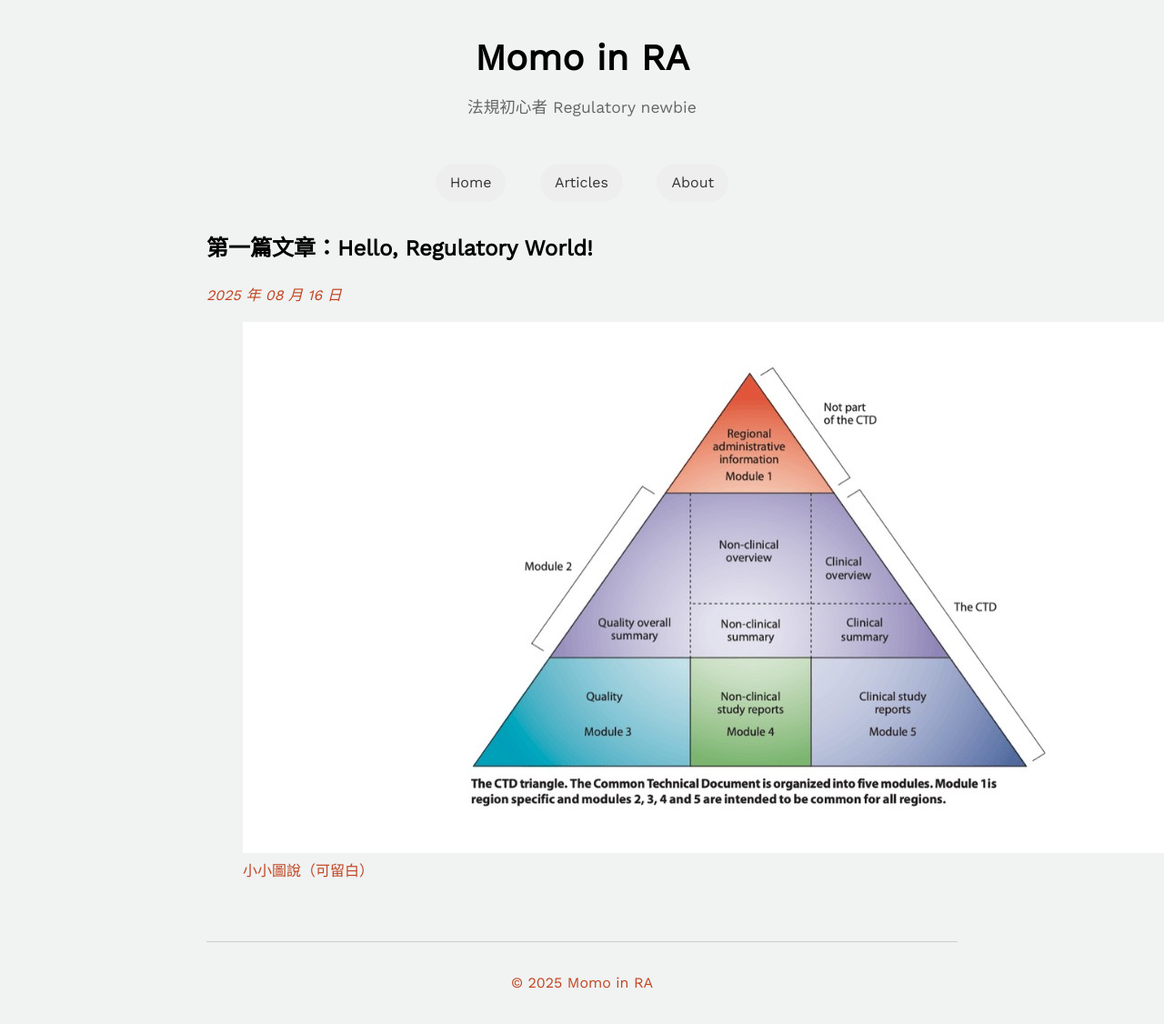
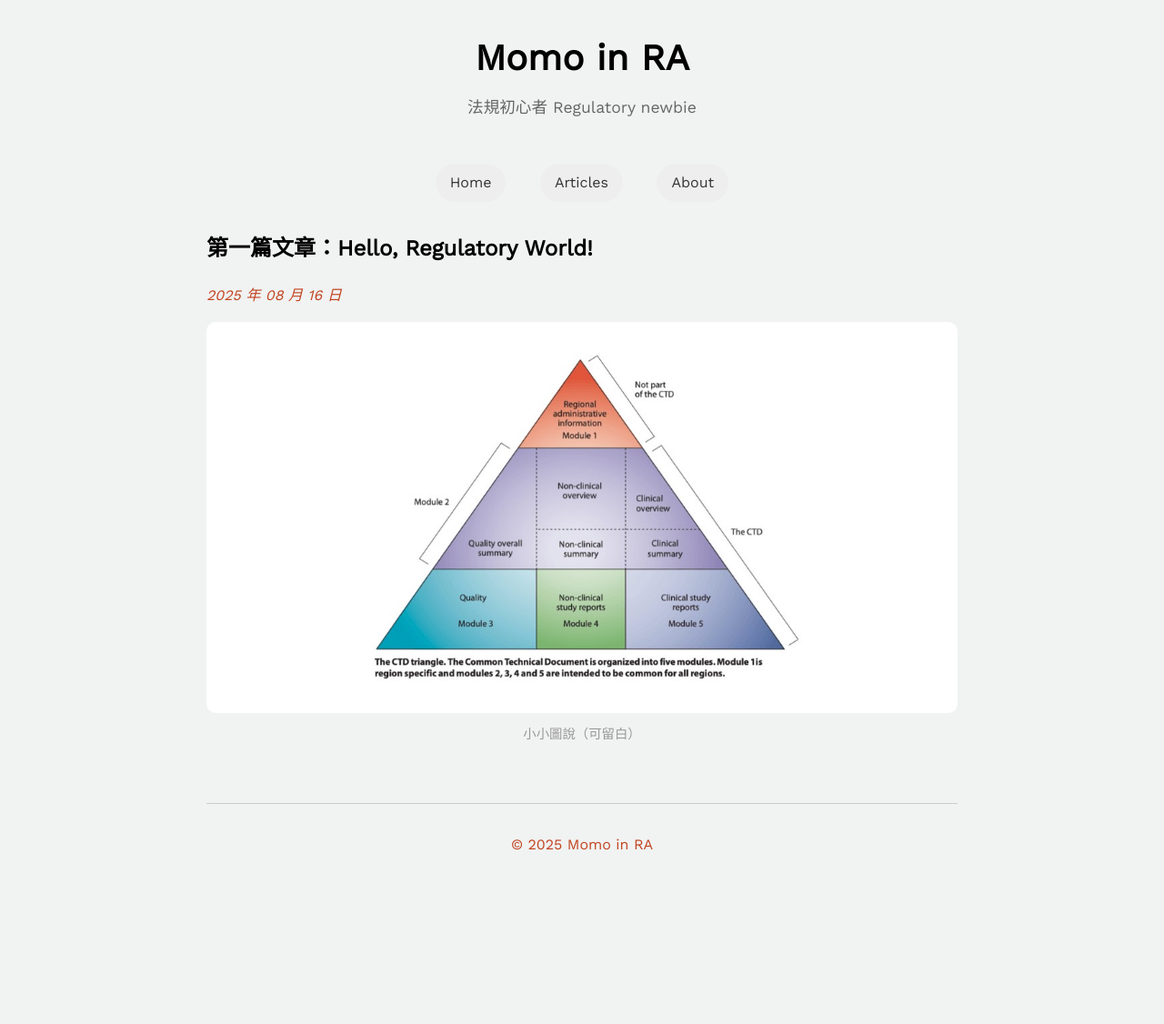
Before and after one commit to MomoInRA/github.io, a Jekyll site: the page built from _posts/2025-08-16-first-post.md, in a window 1280 px wide and 1157 px high. Shown: the top 1126 px of the window at 91% size. Built offline with Jekyll 4.4.1, drawn with Linux system fonts in a browser that asks for light colours.

Commit message:
Update style.css

```diff
--- a/assets/css/style.css
+++ b/assets/css/style.css
@@ -200,3 +200,6 @@ header .subtitle {
   backdrop-filter: blur(6px);
   background-color: rgba(241,242,242,.85); /* 與你的背景色接近 */
 }
+.post-hero { margin: 1rem 0 1.25rem; text-align: center; }
+.post-hero img { width: 100%; height: auto; border-radius: 10px; }
+.post-hero__cap { color:#999; font-size:.9rem; margin-top:.25rem; }
```
